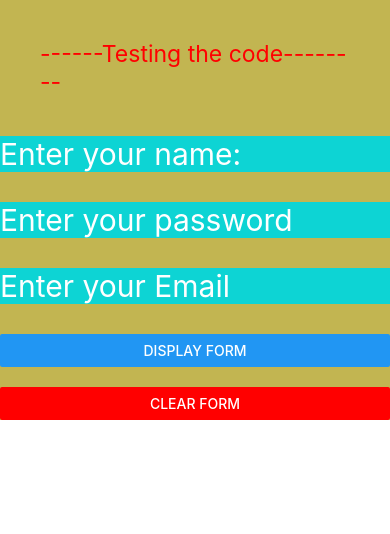
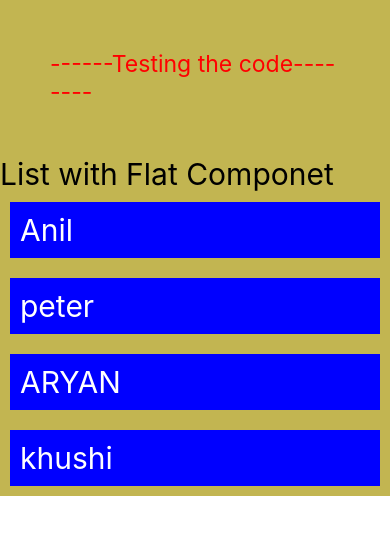
Before and after one commit to Aryan7417/react-native, a React Native app: screen / in a window 390 px wide. Shown: the top 534 px of the page. Built offline with nearby package versions, Linux system fonts and the light colour scheme.

Commit message:
FlatList

```diff
--- /dev/null
+++ b/introduction of raect-native/ListAndFlatList.jsx
@@ -0,0 +1,62 @@
+import React from 'react'
+import {View,Text,Button,FlatList, StyleSheet} from 'react-native'
+import { Color } from 'react-native/types_generated/Libraries/Animated/AnimatedExports'
+
+
+
+function ListAndFlatList() {
+
+    const user=[
+        {
+            id:1,
+            name:"Anil"
+        },
+        {
+            id:2,
+            name:"peter"
+        },
+        {
+            id:3,
+            name:'ARYAN',
+        },
+        {
+            id:4,
+            name:'khushi'
+        }
+    ]
+
+
+
+
+  return (
+    <View>
+
+        <Text style={{fontSize:30}} >List with Flat Componet</Text>
+        <FlatList
+        data={user}
+        renderItem={({item})=><Text style={Styles.itemsty}>{item.name}</Text>}
+        keyExtractor={item=>item.id}
+
+        />
+    </View>
+
+)
+}
+
+const Styles=StyleSheet.create({
+    itemsty:{
+        fontSize:30,
+        padding:10,
+        color:'white',
+        backgroundColor:'blue',
+        borderColor:'black',
+        margin:10
+
+    }
+})
+
+
+
+
+
+export default ListAndFlatList
--- a/introduction of raect-native/componet.tsx
+++ b/introduction of raect-native/componet.tsx
@@ -5,18 +5,20 @@ import { View,Text } from 'react-native'
 
 //import Hellostyle from './hellostyle.jsx'
 //import InputVAlue from './inputVAlue'
-import SimpleForm from './SimpleForm'
+//import SimpleForm from './SimpleForm'
+import ListAndFlatList from './ListAndFlatList.jsx'
 
 const componet = () => {
   return (
     <View style={{backgroundColor:'#C2B551'}}>
-        <Text style={{fontSize:23 ,padding:40,color:"red"}}>------Testing the code--------</Text>
-        <SimpleForm/>
-
+        <Text style={{fontSize:23 ,padding:50,color:"red"}}>------Testing the code--------</Text>
+        <ListAndFlatList/>
 
     </View>
   )
+
 }
+
 
 
 // const Appdata=()=>{
```
Also changed, not shown: text.txt (deleted).
